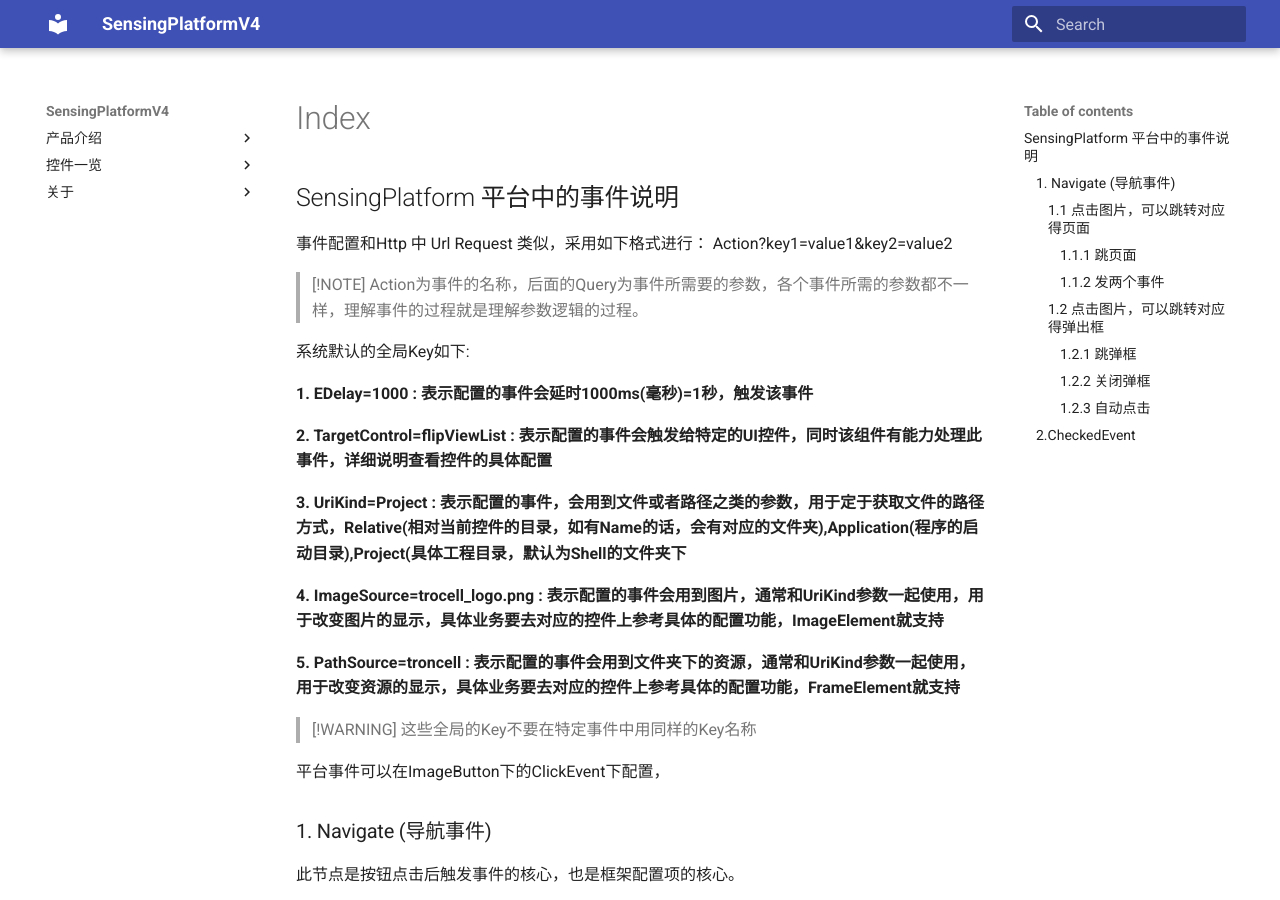
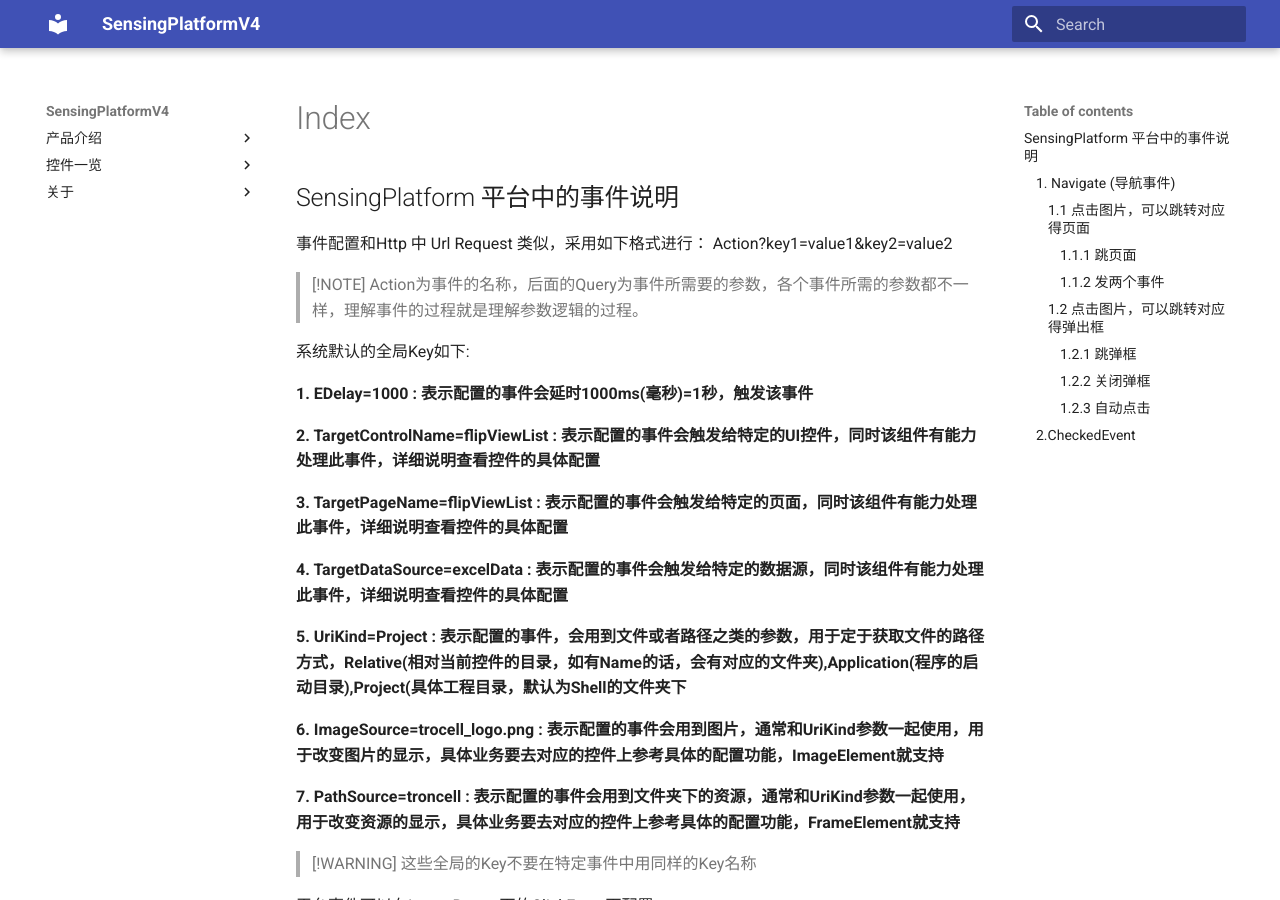
Before and after one commit to troncell/SensingPlatformDocs, an MkDocs documentation site: the page built from docs/事件一览/README.md, in a window 1280 px wide and 900 px high. Built offline with MkDocs 1.6.1 and Material for MkDocs 9.7.7, drawn with Linux system fonts in a browser that asks for light colours.

Commit message:
Update README.md

```diff
--- a/docs/事件一览/README.md
+++ b/docs/事件一览/README.md
@@ -9,13 +9,17 @@
 
 **1. EDelay=1000 : 表示配置的事件会延时1000ms(毫秒)=1秒，触发该事件**
 
-**2. TargetControl=flipViewList : 表示配置的事件会触发给特定的UI控件，同时该组件有能力处理此事件，详细说明查看控件的具体配置**
+**2. TargetControlName=flipViewList : 表示配置的事件会触发给特定的UI控件，同时该组件有能力处理此事件，详细说明查看控件的具体配置**
 
-**3. UriKind=Project : 表示配置的事件，会用到文件或者路径之类的参数，用于定于获取文件的路径方式，Relative(相对当前控件的目录，如有Name的话，会有对应的文件夹),Application(程序的启动目录),Project(具体工程目录，默认为Shell的文件夹下**
+**3. TargetPageName=flipViewList : 表示配置的事件会触发给特定的页面，同时该组件有能力处理此事件，详细说明查看控件的具体配置**
 
-**4. ImageSource=trocell_logo.png : 表示配置的事件会用到图片，通常和UriKind参数一起使用，用于改变图片的显示，具体业务要去对应的控件上参考具体的配置功能，ImageElement就支持**
+**4. TargetDataSource=excelData : 表示配置的事件会触发给特定的数据源，同时该组件有能力处理此事件，详细说明查看控件的具体配置**
 
-**5. PathSource=troncell : 表示配置的事件会用到文件夹下的资源，通常和UriKind参数一起使用，用于改变资源的显示，具体业务要去对应的控件上参考具体的配置功能，FrameElement就支持**
+**5. UriKind=Project : 表示配置的事件，会用到文件或者路径之类的参数，用于定于获取文件的路径方式，Relative(相对当前控件的目录，如有Name的话，会有对应的文件夹),Application(程序的启动目录),Project(具体工程目录，默认为Shell的文件夹下**
+
+**6. ImageSource=trocell_logo.png : 表示配置的事件会用到图片，通常和UriKind参数一起使用，用于改变图片的显示，具体业务要去对应的控件上参考具体的配置功能，ImageElement就支持**
+
+**7. PathSource=troncell : 表示配置的事件会用到文件夹下的资源，通常和UriKind参数一起使用，用于改变资源的显示，具体业务要去对应的控件上参考具体的配置功能，FrameElement就支持**
 
 
 > [!WARNING]
```
